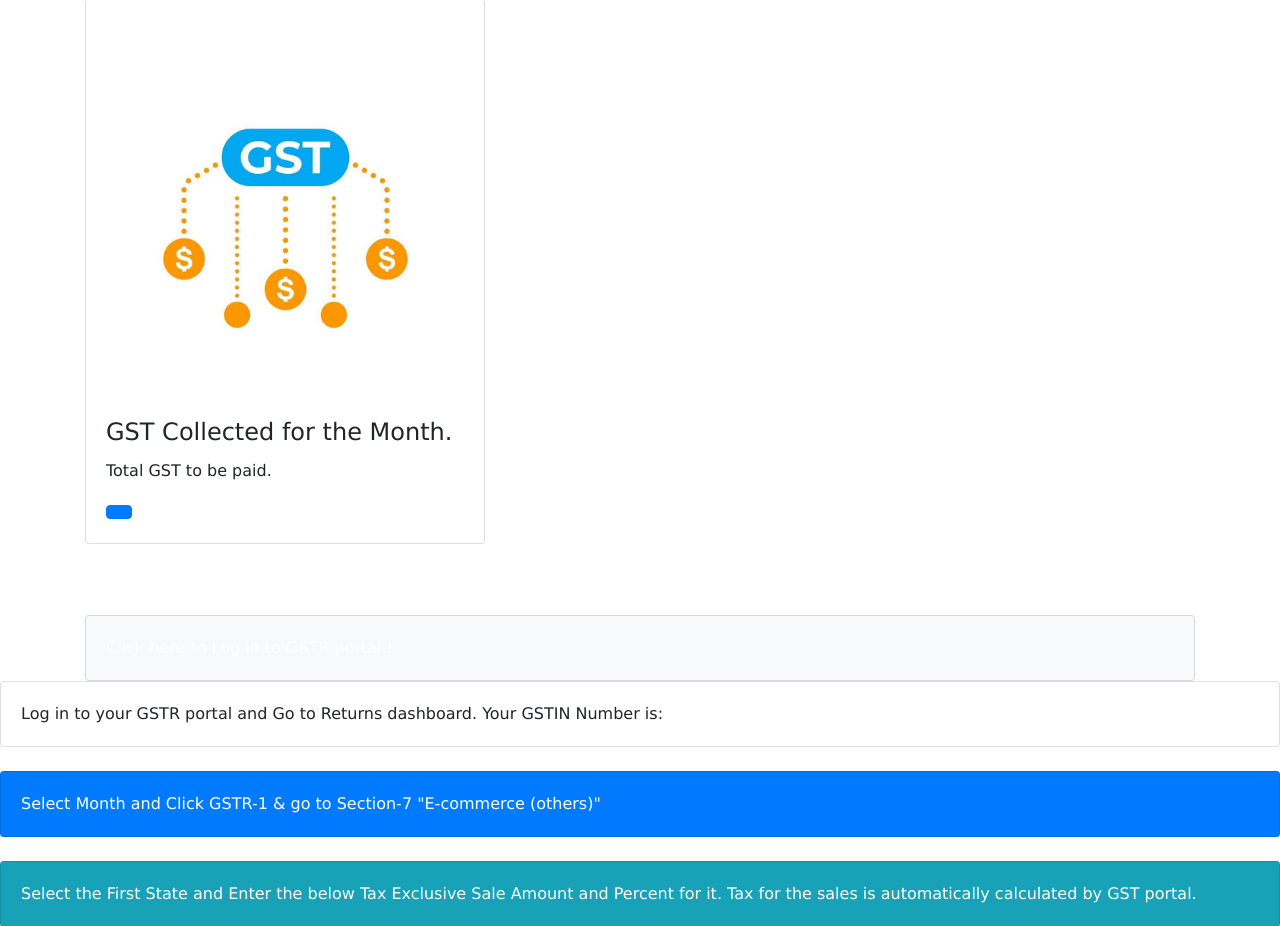
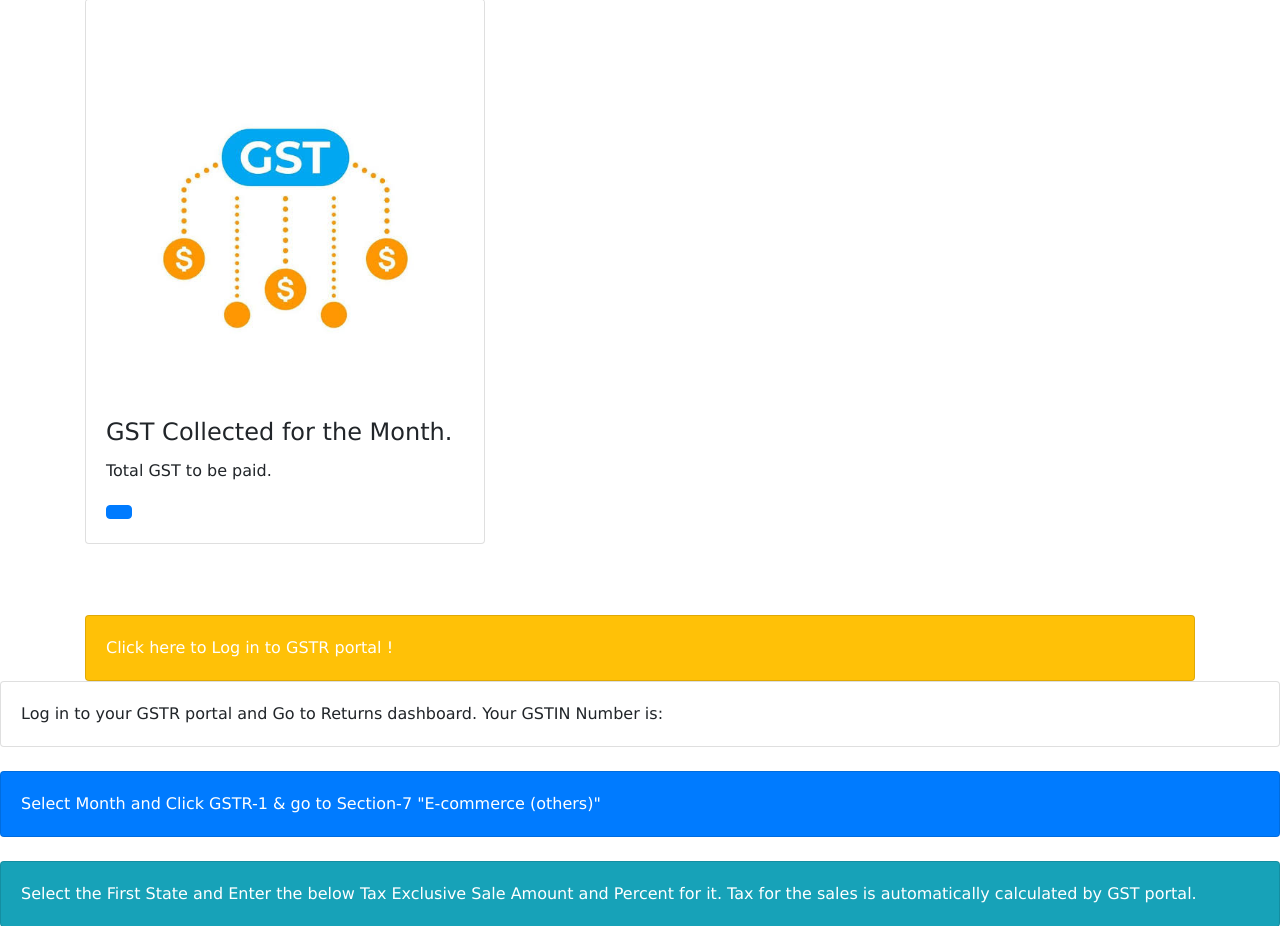
Before and after one commit to srikanthc9491/teja, a Flask app: template templates/data.html in a window 1280 px wide. Shown: the part 1589-2515 px from the top of the page. Run offline with Flask 2, Linux system fonts and the light colour scheme; the template is opened without the code that fills it, so the values that code supplies are empty; some libraries are stand-ins or nearby versions.

Commit message:
Update data.html

```diff
--- a/templates/data.html
+++ b/templates/data.html
@@ -124,7 +124,7 @@
 
   <div class="container">
   <h2>Follow the steps to file your Amazon B2C GST Returns</h2>
-    <div class="card bg-light">
+    <div class="card bg-warning">
     <div class="card-body">
 <a href="http://www.gst.gov.in/" target="_blank">Click here to Log in to GSTR portal !</a>
 </div>
```
